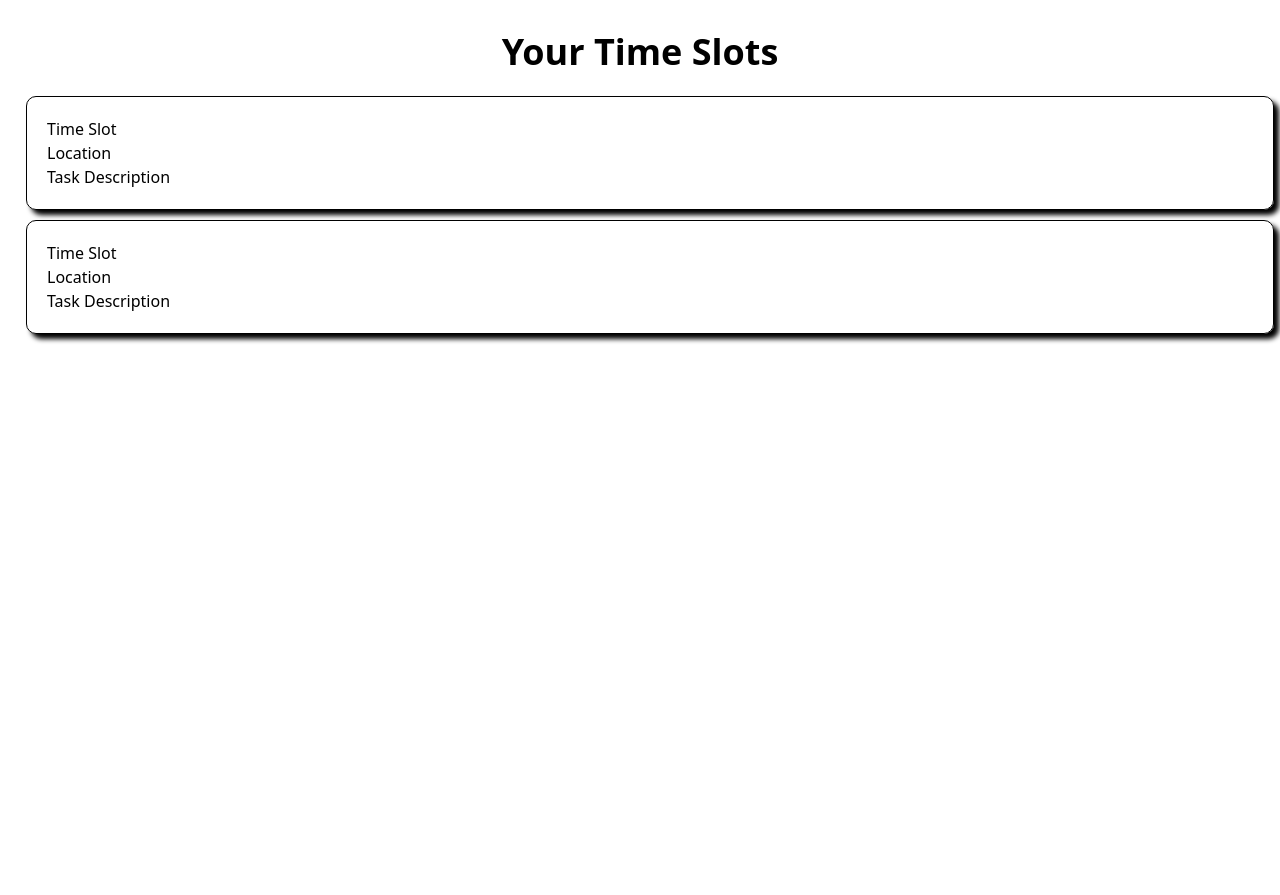
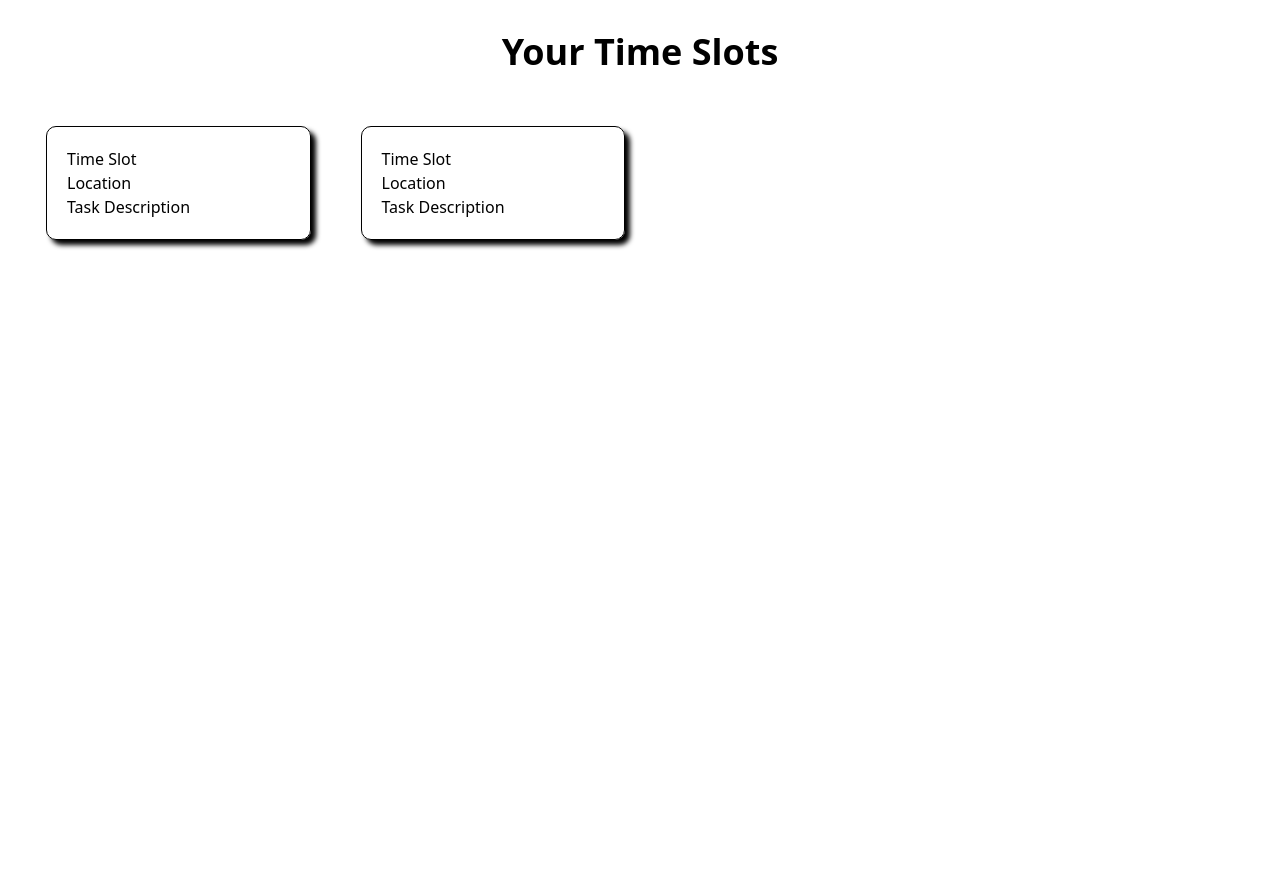
Before and after one commit to ccaecha/hackathon-5-team-5, a Flask app: page /calendar in a window 1280 px wide. Shown: the part 124-1019 px from the top of the page. Run offline with Flask 3, Linux system fonts and the light colour scheme; some libraries are stand-ins or nearby versions.

Commit message:
more styling added for the calendar page

```diff
--- a/flask-app/app/static/css/styles.css
+++ b/flask-app/app/static/css/styles.css
@@ -1,3 +1,12 @@
+.card-list-container {
+    display: grid;
+    width: 100%;
+    grid-template-columns: 1fr 1fr 1fr 1fr;
+    column-gap: 50px;
+    row-gap: 50px;
+    padding: 20px;
+}
+
 .card {
     width: 100%;
     border: 1px solid black;
--- a/flask-app/app/templates/main/calendar.html
+++ b/flask-app/app/templates/main/calendar.html
@@ -4,9 +4,8 @@
 
 {% block content %}
 <h1 class="text-4xl font-bold mb-6 text-center">Your Time Slots</h1>
-<div class="hero min-h-screen bg-base-200">
-
-    <ol>
+<div class=" min-h-screen bg-base-200">
+    <ol class="card-list-container">
         <div class="card">
             <p>Time Slot</p>
             <p>Location</p>
@@ -18,5 +17,6 @@
             <p>Task Description</p>
         </div>
     </ol>
+
 </div>
 {% endblock %}
```
